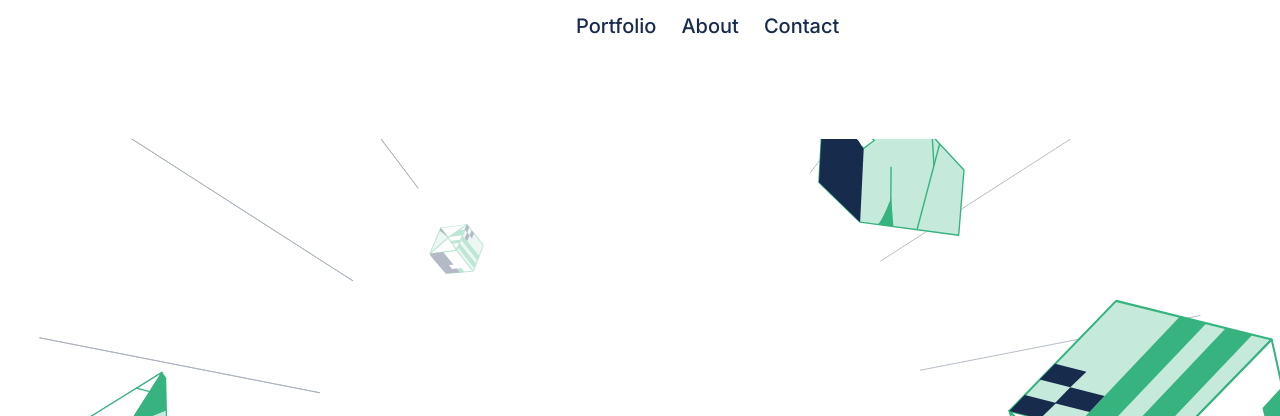
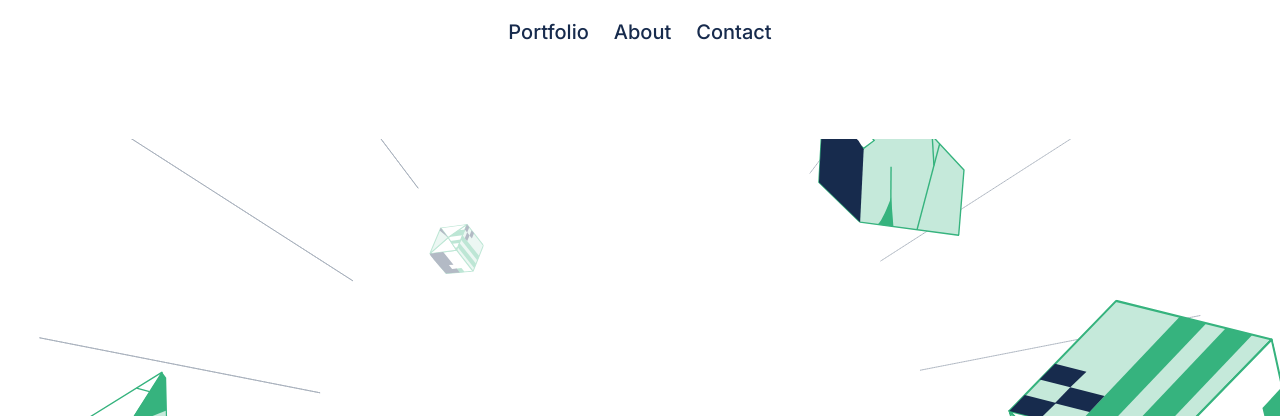
Before and after one commit to nejidevelops/Newton-Portfolio, a website: page index.html in a window 1280 px wide. Shown: the top 416 px of the page. Drawn offline with Linux system fonts and the light colour scheme.

Commit message:
Fix navbar layout

```diff
--- a/style.css
+++ b/style.css
@@ -399,10 +399,13 @@ body {
 
   .desktop-menu ul {
     display: flex;
+    justify-content: center;
+    align-items: center;
+    gap: 25px;
     position: absolute;
-    top: 10px;
-    left: 45%;
-    gap: 25px;
+    top: 0;
+    left: 50%;
+    transform: translate(-50%, 50%);
   }
 
   .desktop-menu ul li a {
```
